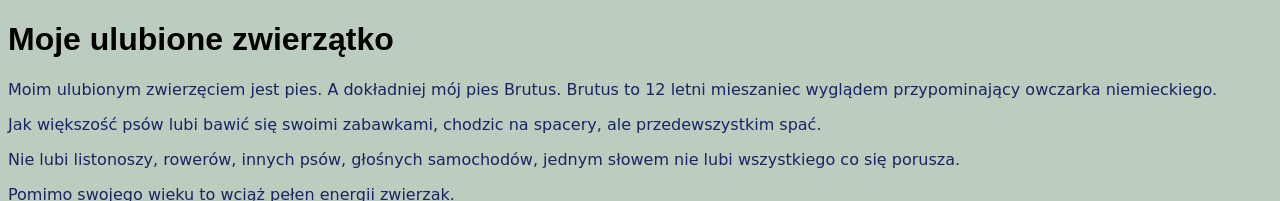
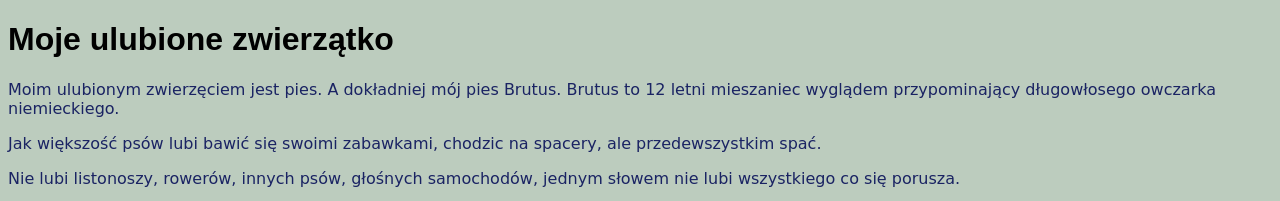
Before and after one commit to AdrianIAg/AdrianIAg.github.io, a plain HTML site: page index.html in a window 1280 px wide. Shown: the top 201 px of the page. Drawn offline with Linux system fonts and the light colour scheme.

Commit message:
Update index.html

```diff
--- a/index.html
+++ b/index.html
@@ -31,7 +31,7 @@
 
         <h1>Moje ulubione zwierzątko</h1>
         <p>Moim ulubionym zwierzęciem jest pies. A dokładniej mój
-pies Brutus. Brutus to 12 letni mieszaniec wyglądem przypominający owczarka niemieckiego.
+pies Brutus. Brutus to 12 letni mieszaniec wyglądem przypominający długowłosego owczarka niemieckiego.
 <p> Jak większość psów lubi bawić się swoimi zabawkami, chodzic na spacery, ale przedewszystkim spać.
 <p> Nie lubi listonoszy, rowerów, innych psów, głośnych samochodów, jednym słowem nie lubi wszystkiego co się porusza.
 <p>Pomimo swojego wieku to wciąż pełen energii zwierzak.
```
